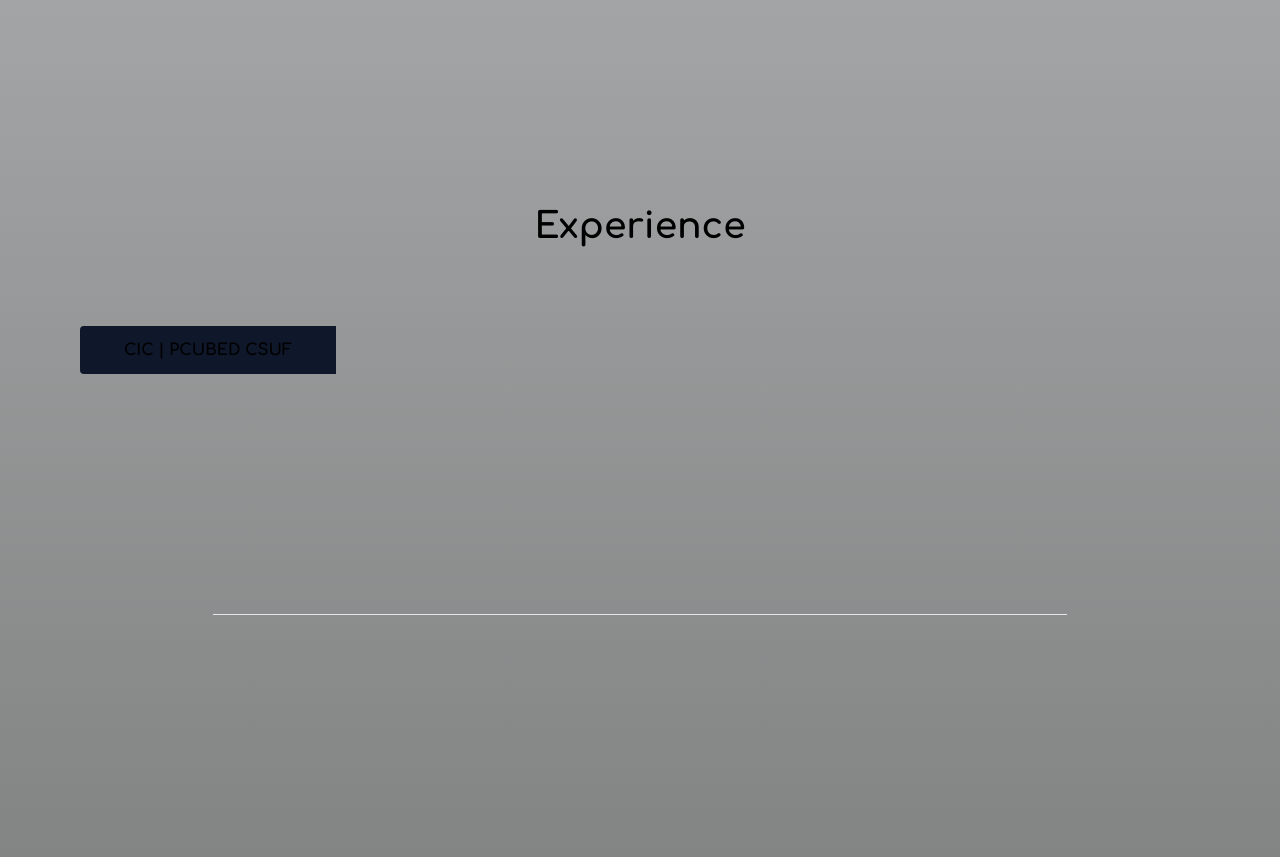
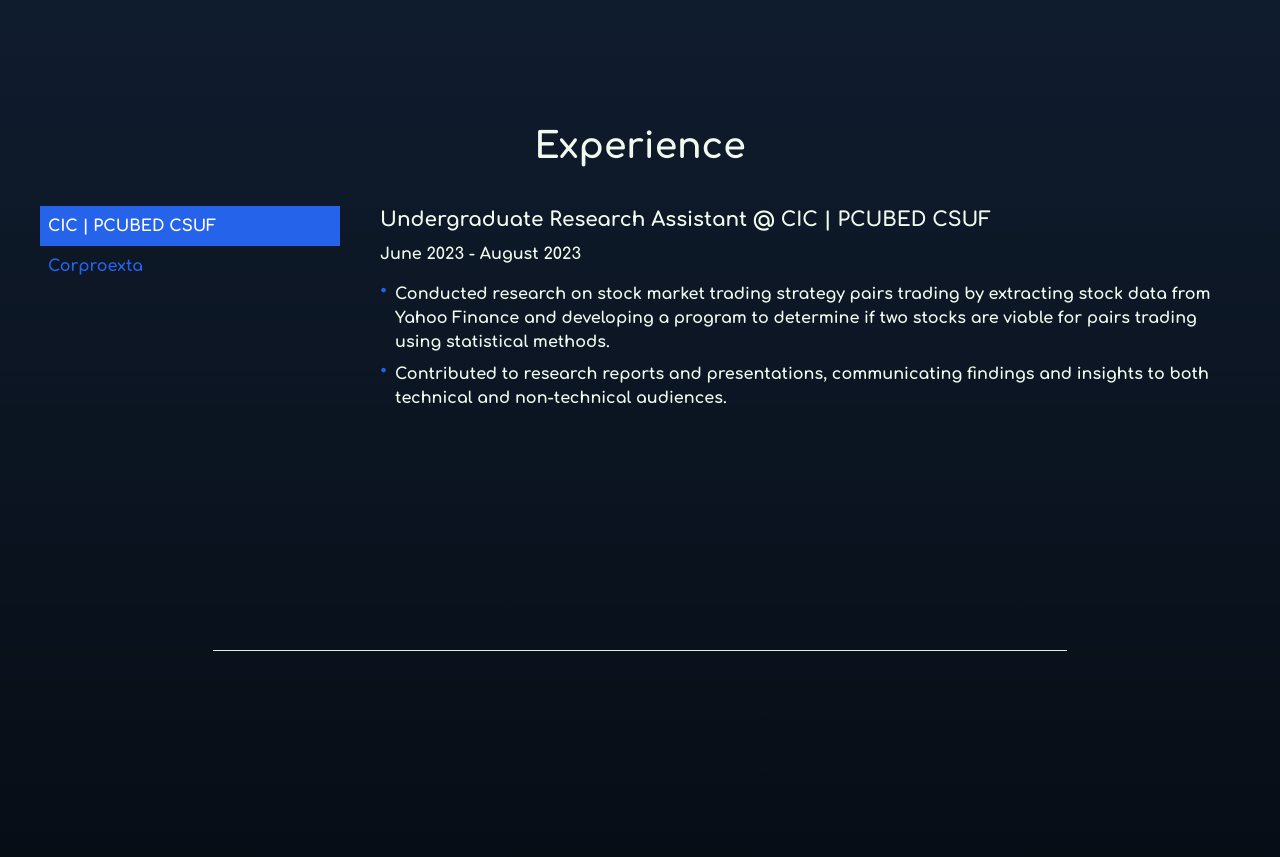
Before and after one commit to dustinchavez1/portfolio, a Next.js app: page / in a window 1280 px wide. Shown: the part 1400-2257 px from the top of the page. Built offline with nearby package versions, Linux system fonts and the light colour scheme.

Commit message:
experience

```diff
--- a/app/components/Experience.tsx
+++ b/app/components/Experience.tsx
@@ -1,20 +1,70 @@
-import React from "react";
+"use client"
+import React, { useState } from 'react';
+
+const experiences = [
+    {
+        id: 1,
+        role: "Undergraduate Research Assistant",
+        date: "June 2023 - August 2023",
+        name: 'CIC | PCUBED CSUF',
+        description: [
+            "Conducted research on stock market trading strategy pairs trading by extracting stock data from Yahoo Finance and developing a program to determine if two stocks are viable for pairs trading using statistical methods.",
+            "Contributed to research reports and presentations, communicating findings and insights to both technical and non-technical audiences."
+        ]
+    },
+    {
+        id: 2,
+        role: "Software Developer",
+        date: "November 2023 - Present",
+        name: 'Corproexta',
+        description: [
+            "Developed a comprehensive dashboard automating order tracking for all truck deliveries, significantly enhancing operational efficiency and oversight across the company.",
+            "Designed and implemented MongoDB databases for streamlined data management, supporting effective and efficient operation of supply chain management applications.",
+            "Implemented secure access control for the monitoring dashboard, ensuring restricted access to select users through advanced encryption and authorization protocols."
+        ]
+    },
+    // Add more experiences as needed
+];
 
 const Experience = () => {
-    return(
+    const [selectedExperience, setSelectedExperience] = useState(experiences[0]); // Start with the first experience selected
+
+    return (
         <>
-        <div className=" mt-60 mb-60">
-          <h2 className="text-4xl text-center mb-20">Experience</h2>
-          <div className="experience-container">
-            <ul className="list-none  ">
-                <li className="flex justify-center ml-20 w-1/5 bg-slate-900 rounded-l p-3">CIC | PCUBED CSUF</li>
 
-            </ul>
-          </div>
+        <div className="mx-10 my-10 mt-40 mb-60">
+            <h2 className="text-4xl text-center mb-10">Experience</h2>
+            <div className="flex flex-col md:flex-row">
+                <div className="flex flex-col w-full md:w-1/4">
+                    <ul className="list-none">
+                        {experiences.map((experience) => (
+                            <li
+                                key={experience.id}
+                                className={`cursor-pointer p-2 ${selectedExperience.id === experience.id ? 'bg-blue-600 text-white' : 'text-blue-600 hover:bg-blue-200'}`}
+                                onClick={() => setSelectedExperience(experience)}
+                            >
+                                {experience.name}
+                            </li>
+                        ))}
+                    </ul>
+                </div>
+                <div className="w-full md:w-3/4 md:pl-10">
+                    <h3 className="text-xl font-bold mb-2">{selectedExperience.role} @ {selectedExperience.name}</h3>
+                    <p className="mb-4">{selectedExperience.date}</p>
+                    <ul className="list-none space-y-2">
+                        {selectedExperience.description.map((detail, index) => (
+                            <li key={index} className="flex items-start mb-2">
+                                <span className="text-blue-600 text-lg leading-none mr-2">•</span>
+                                <p>{detail}</p>
+                            </li>
+                        ))}
+                    </ul>
+                </div>
+            </div>
         </div>
         <hr className=" w-2/3 mx-auto"></hr>
         </>
-    )
-}
+    );
+};
 
 export default Experience;
--- a/app/globals.css
+++ b/app/globals.css
@@ -7,10 +7,11 @@
 /* In your CSS file like globals.css */
 
 :root {
-  --foreground-rgb: 0, 0, 0;
-  --background-start-rgb: 214, 219, 220;
-  --background-end-rgb: 105, 105, 105;
-}
+  --foreground-rgb: 241, 250, 238;
+    --background-start-rgb: 29, 53, 87;
+    --background-end-rgb: 0, 0, 0;
+  }
+
 
 @media (prefers-color-scheme: dark) {
   :root {
--- a/package.json
+++ b/package.json
@@ -22,7 +22,7 @@
     "eslint-config-next": "^14.0.4",
     "postcss": "^8",
     "prettier": "^3.2.2",
-    "tailwindcss": "^3.3.0",
+    "tailwindcss": "^3.4.1",
     "typescript": "^5"
   }
 }
```
Also changed, not shown: 1 other file (tests, documents, lock files or other folders).
